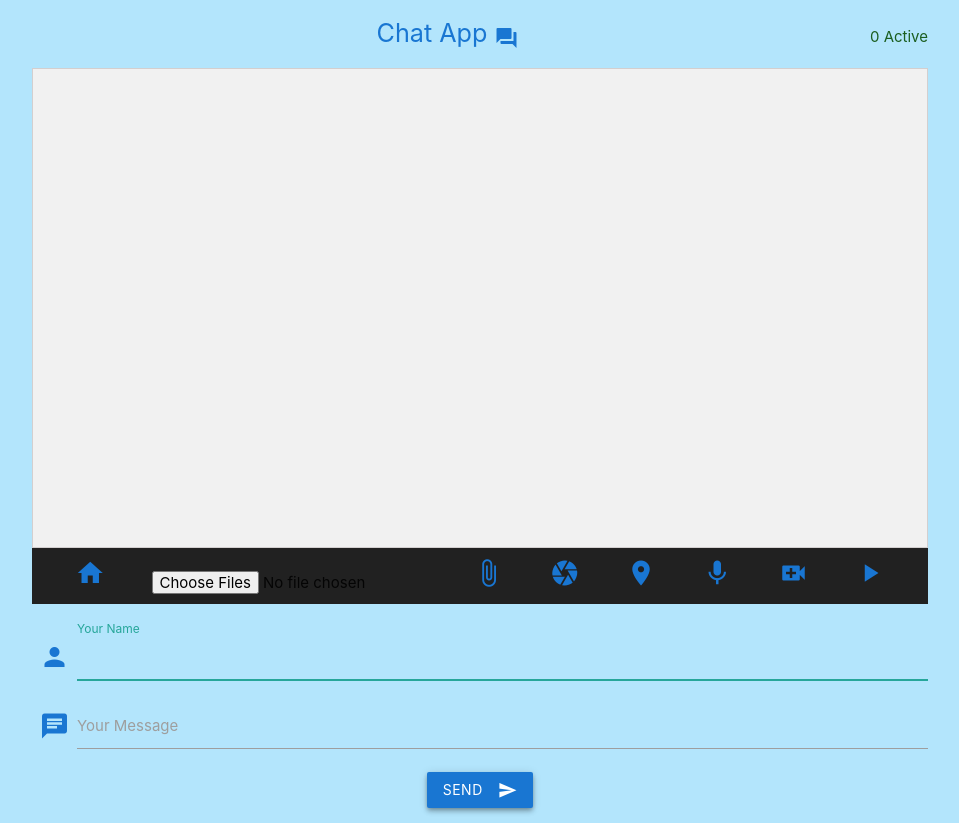
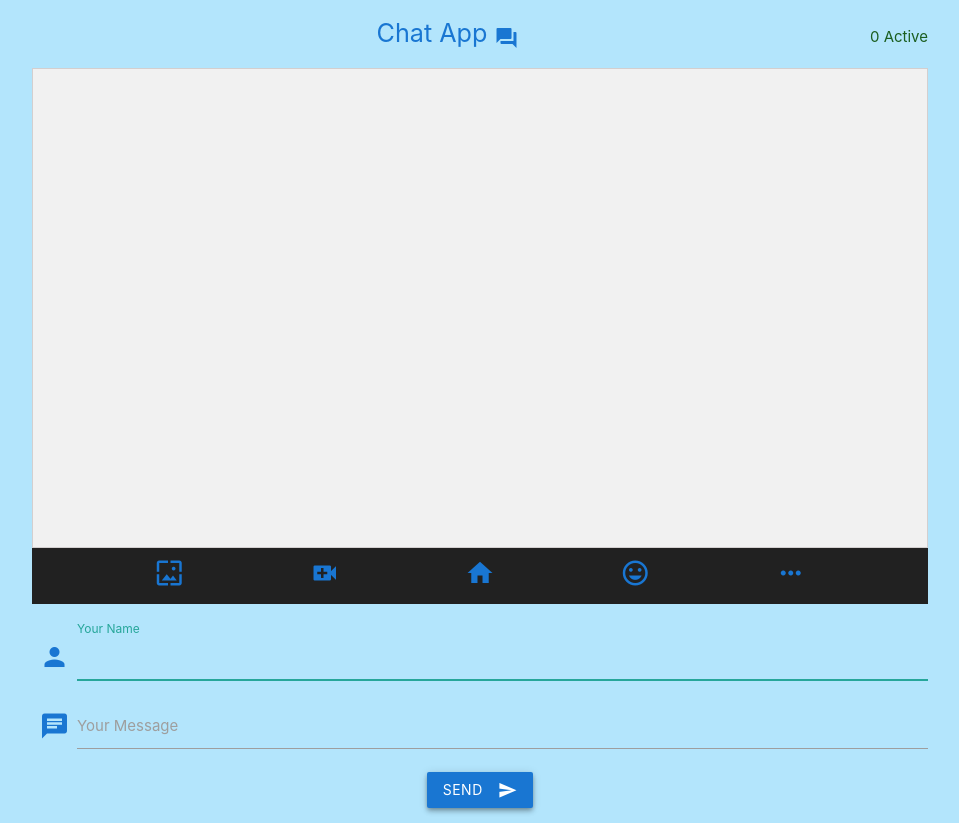
Before and after one commit to vivek-30/Message-O, a React app: page / in a window 1280 px wide. Shown: the whole page, without its empty margins (160-1119 px from the left). Built offline with nearby package versions, Linux system fonts and the light colour scheme.

Commit message:
changed Toolbar icons

```diff
--- a/src/components/Toolbar.js
+++ b/src/components/Toolbar.js
@@ -4,16 +4,11 @@ const Toolbar = () => {
 
     return (
         <div className="grey darken-4" id="features">
-            <span id="home"><a href="/"><i className="material-icons small blue-text text-darken-2">home</i></a></span>
-            <span id="file-input-icon">
-                <input type="file" id="file-input" accept="video/*,audio/*,image/*,.doc,.png,.jpeg,jpg,.pdf,.gif" multiple />
-                <i className="material-icons small blue-text text-darken-2">attach_file</i>
-            </span>
-            <span id="camera"><i className="material-icons small blue-text text-darken-2">camera</i></span>
-            <span id="location"><i className="material-icons small blue-text text-darken-2">location_on</i></span>
-            <span id="microphone"><i className="material-icons small blue-text text-darken-2">mic</i></span>
-            <span id="webcam"><i className="material-icons small blue-text text-darken-2">video_call</i></span>
-            <span id="play-pause"><i className="material-icons small blue-text text-darken-2">play_arrow</i></span>
+            <span><i className="material-icons small blue-text text-darken-2">wallpaper</i></span>
+            <span><i className="material-icons small blue-text text-darken-2">video_call</i></span>
+            <span><a href="/"><i className="material-icons small blue-text text-darken-2">home</i></a></span>
+            <span><i className="material-icons small blue-text text-darken-2">insert_emoticon</i></span>
+            <span><i className="material-icons small blue-text text-darken-2">more_horiz</i></span>
         </div>
     )
 }
```
